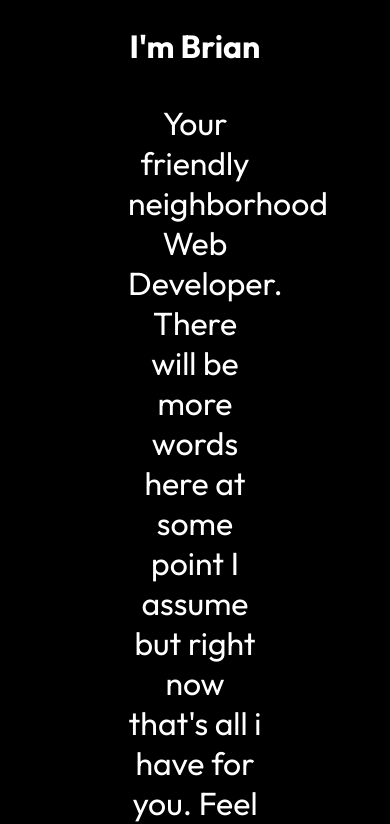
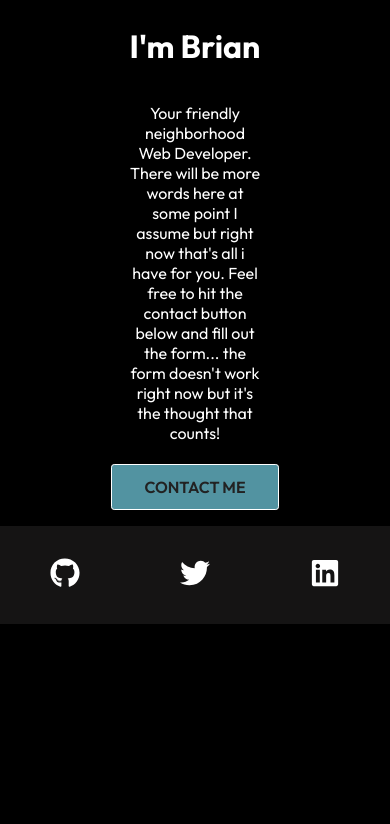
Before and after one commit to woodb58/first-react-portfolio, a React (Create React App) app: page /about in a window 390 px wide. Shown: the part 908-1732 px from the top of the page. After the commit the page ends 1532 px from the top, so only its background shows below. Built offline with nearby package versions, Linux system fonts and the light colour scheme.

Commit message:
fixed broken links, added media queries

```diff
--- a/src/components/AboutContentStyles.css
+++ b/src/components/AboutContentStyles.css
@@ -1,11 +1,19 @@
-.about{
-    text-align: center;
-    justify-content: center;
-    padding-bottom: 1rem;
+.about {
+  text-align: center;
+  justify-content: center;
+  padding-bottom: 1rem;
 }
 
-.about p{
-    margin: .3rem 8rem;
-    padding-bottom: .5rem;
-    font-size: 2rem;
+.about p {
+  margin: 0.3rem 8rem;
+  padding-bottom: 0.5rem;
+  font-size: 2rem;
 }
+
+@media screen and (max-width: 600px) {
+  .about p {
+    margin: 0, 0.1rem, 0, 0.1rem;
+    padding-bottom: 1rem;
+    font-size: 1rem;
+  }
+}
--- a/src/components/Footer.js
+++ b/src/components/Footer.js
@@ -8,25 +8,25 @@ const Footer = () => {
   return (
     <div className="footer">
       <div className="footer-container">
-        <Link to="github.com" target="_blank">
+        <a href="https://github.com/woodb58" target="_blank">
           <FaGithub
             size={30}
             style={{ color: "white", marginRight: "1rem", marginLeft: "1rem" }}
             linkTo="github.com"
           />
-        </Link>
-        <Link to="linked.com" target="_blank">
+        </a>
+        <a href="https://twitter.com/" target="_blank">
         <FaTwitter
           size={30}
           style={{ color: "white", marginRight: "1rem", marginLeft: "1rem" }}
         />
-        </Link>
-        <Link to="linkedin.com" target="_blank">
+        </a>
+        <a href="https://www.linkedin.com/in/brian-wood-61111b248/" target="_blank">
         <FaLinkedin
           size={30}
           style={{ color: "white", marginRight: "1rem", marginLeft: "1rem" }}
         />
-        </Link>
+        </a>
       </div>
     </div>
   );
--- a/src/components/Hero.js
+++ b/src/components/Hero.js
@@ -13,10 +13,10 @@ const Hero = () => {
         <h2>Hi! I'm Brian</h2>
         <h1>Full Stack Developer</h1>
         <div>
-          <Link to="/projects" className="btn">
+          <Link to="/projects" className="btn btn-home">
             Projects
           </Link>
-          <Link to="/contact" className="btn-light">
+          <Link to="/contact" className="btn-light btn-home">
             Contact Me
           </Link>
         </div>
--- a/src/components/HeroStyles.css
+++ b/src/components/HeroStyles.css
@@ -63,7 +63,7 @@
     font-size: 1rem;
   }
 
-  .btn, .btn-light {
+  .btn-home {
     display: none;
   }
 }
--- a/src/components/WorkCard.js
+++ b/src/components/WorkCard.js
@@ -1,6 +1,5 @@
 import "./WorkCardStyles.css";
 import React from "react";
-import { NavLink } from "react-router-dom";
 
 const WorkCard = (props) => {
   return (
```
